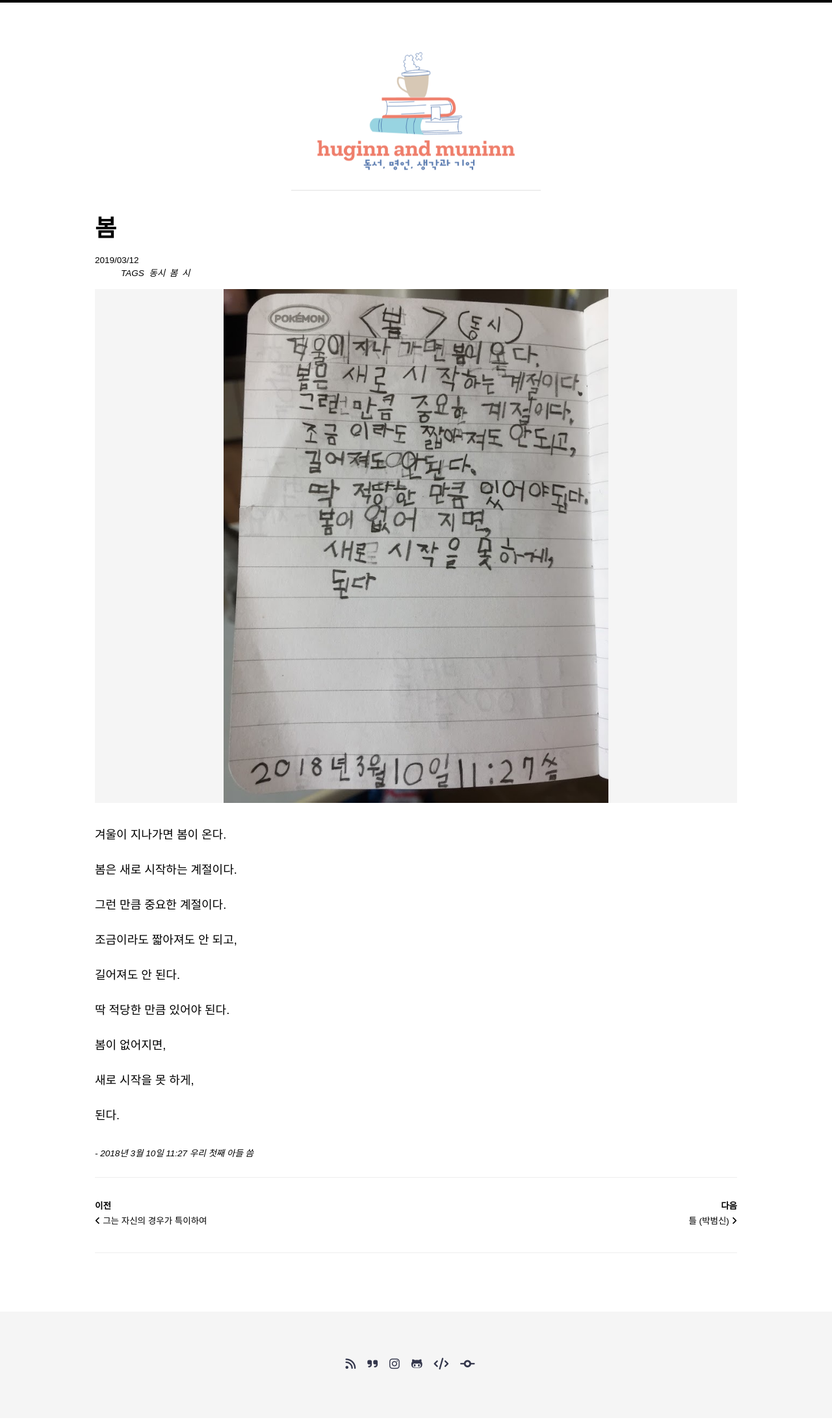
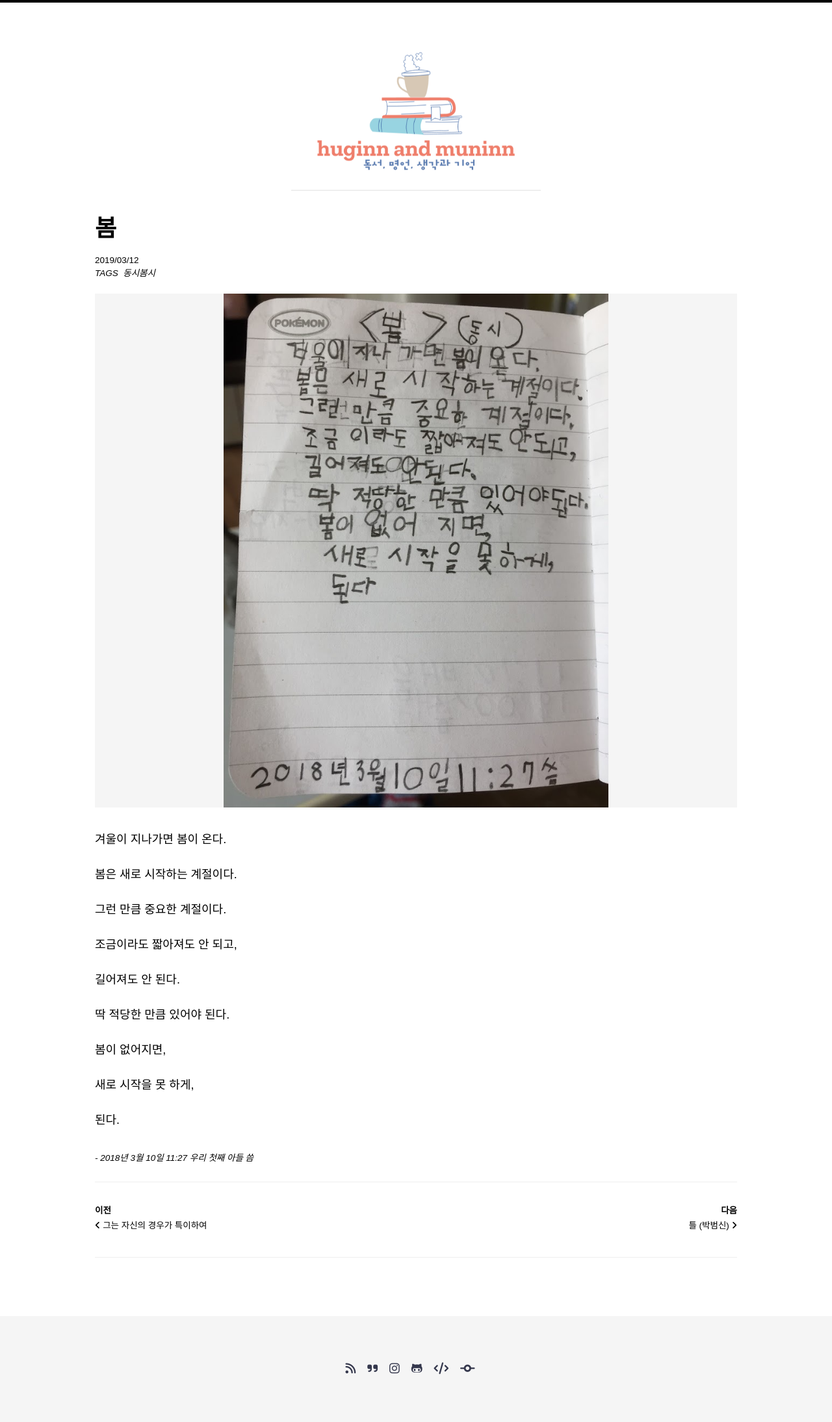
Before and after one commit to huginnmn/huginnmn.github.io, a Jekyll site: the page built from _posts/2019-03-12-봄.md, in a window 1280 px wide. Shown: the whole page at 65% size. Built offline with Jekyll 4.4.1, drawn with Linux system fonts in a browser that asks for light colours; nearby versions of some CDN libraries; some web fonts are replaced; comment, search, counter and statistics services are not loaded.

Commit message:
Update _page.scss

```diff
--- a/_sass/so-simple/_page.scss
+++ b/_sass/so-simple/_page.scss
@@ -61,7 +61,6 @@
 
   .page-date {
     font-family: $meta-font-family;
-    white-space: nowrap;
   }
 }
 
@@ -86,13 +85,13 @@
   font-size: 0.75rem;
   font-style: italic;
   text-transform: uppercase;
-  padding-right: 0.5em;
+  padding: 0 0 0.5em 0;
 }
 
 .page-taxonomy {
   display: inline;
   font-style: italic;
-  padding-right: 0.5em;
+  padding: 0 0 0.5em 0;
 }
 
 .page-comments {
```
